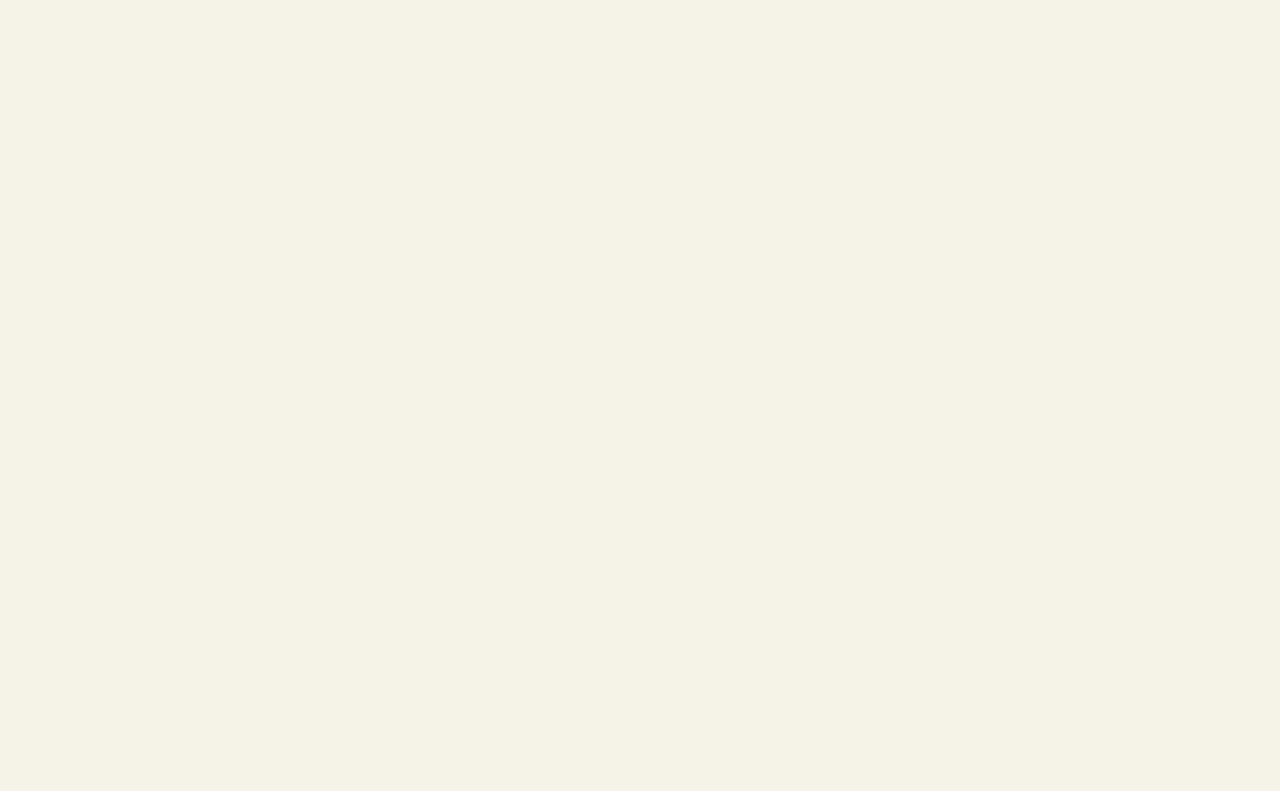
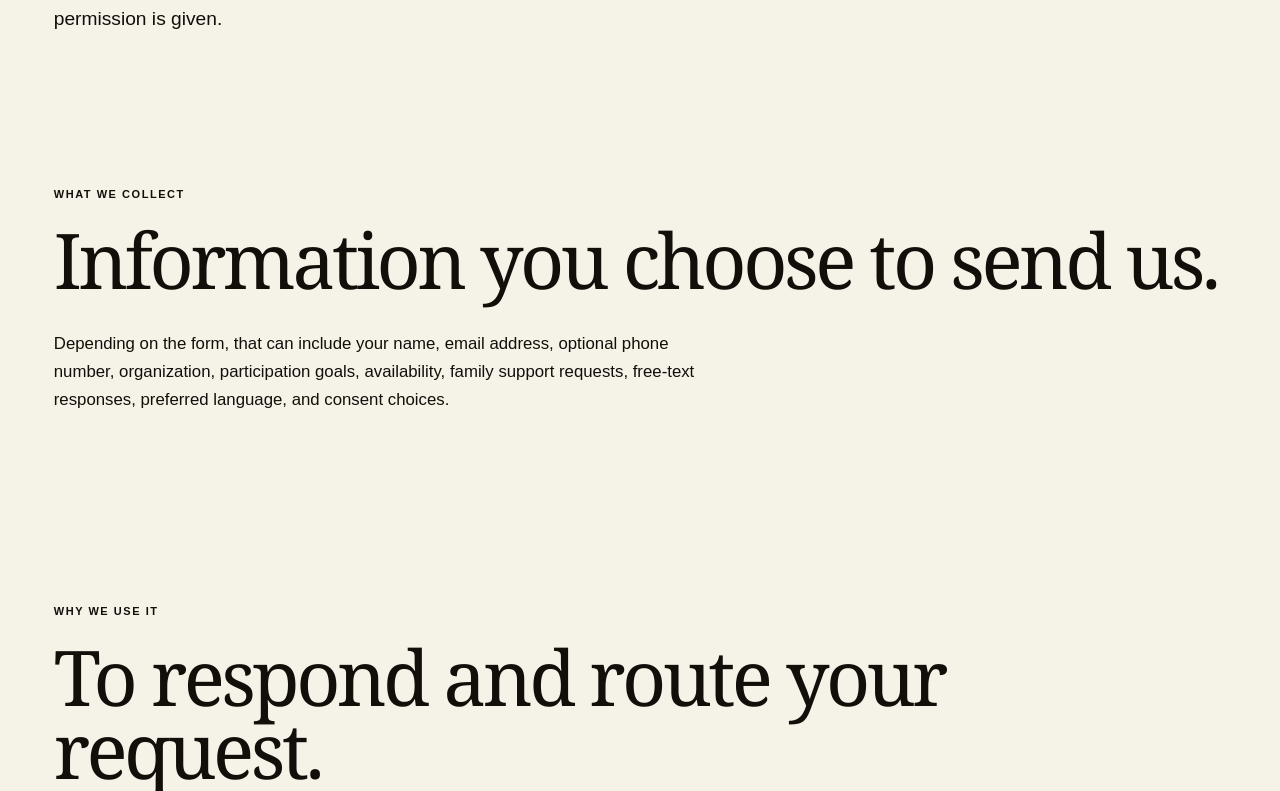
Before and after one commit to executiveusa/asc3nd-brand-site, a Next.js app: page /privacy in a window 1280 px wide. Before the commit this address had no page. Shown: the part 509-1300 px from the top of the page. Before the commit the page ends 800 px from the top, so only its background shows below. Built offline with nearby package versions, Linux system fonts and the light colour scheme.

Commit message:
Add plain-language privacy page

```diff
--- /dev/null
+++ b/app/privacy/page.tsx
@@ -0,0 +1,46 @@
+import { InteriorPage } from "@/components/InteriorPage";
+
+export const metadata = {
+  title: "Privacy | ASC3ND",
+  description: "How ASC3ND handles information submitted through its website.",
+};
+
+export default function PrivacyPage() {
+  return (
+    <InteriorPage
+      eyebrow="Privacy"
+      title="What ASC3ND collects and why."
+      intro="ASC3ND collects only the information people choose to submit through this website so the organization can respond, follow up, and send updates when permission is given."
+    >
+      <section className="interior-statement shell">
+        <p className="eyebrow">What we collect</p>
+        <h2>Information you choose to send us.</h2>
+        <p>Depending on the form, that can include your name, email address, optional phone number, organization, participation goals, availability, family support requests, free-text responses, preferred language, and consent choices.</p>
+      </section>
+
+      <section className="interior-statement shell">
+        <p className="eyebrow">Why we use it</p>
+        <h2>To respond and route your request.</h2>
+        <p>Participation submissions are used to route follow-up to the appropriate ASC3ND team queue. Email updates are sent only when you separately opt in to receive them.</p>
+      </section>
+
+      <section className="interior-statement shell">
+        <p className="eyebrow">Saved on this device</p>
+        <h2>Draft participation forms can stay in your browser.</h2>
+        <p>Some participation forms save an unfinished draft in your browser's local storage so you can recover your answers on the same device. ASC3ND does not receive that draft until you submit the form.</p>
+      </section>
+
+      <section className="interior-statement shell">
+        <p className="eyebrow">Retention</p>
+        <h2>No fixed public retention period is posted yet.</h2>
+        <p>ASC3ND has not published a fixed website-data retention schedule. This page will be updated when a formal retention period is adopted.</p>
+      </section>
+
+      <section className="interior-statement shell">
+        <p className="eyebrow">Questions</p>
+        <h2>Contact ASC3ND directly.</h2>
+        <p>For questions about information you submitted through this website, email <a className="text-link" href="mailto:main@asc3nd.org">main@asc3nd.org</a>.</p>
+      </section>
+    </InteriorPage>
+  );
+}
```
